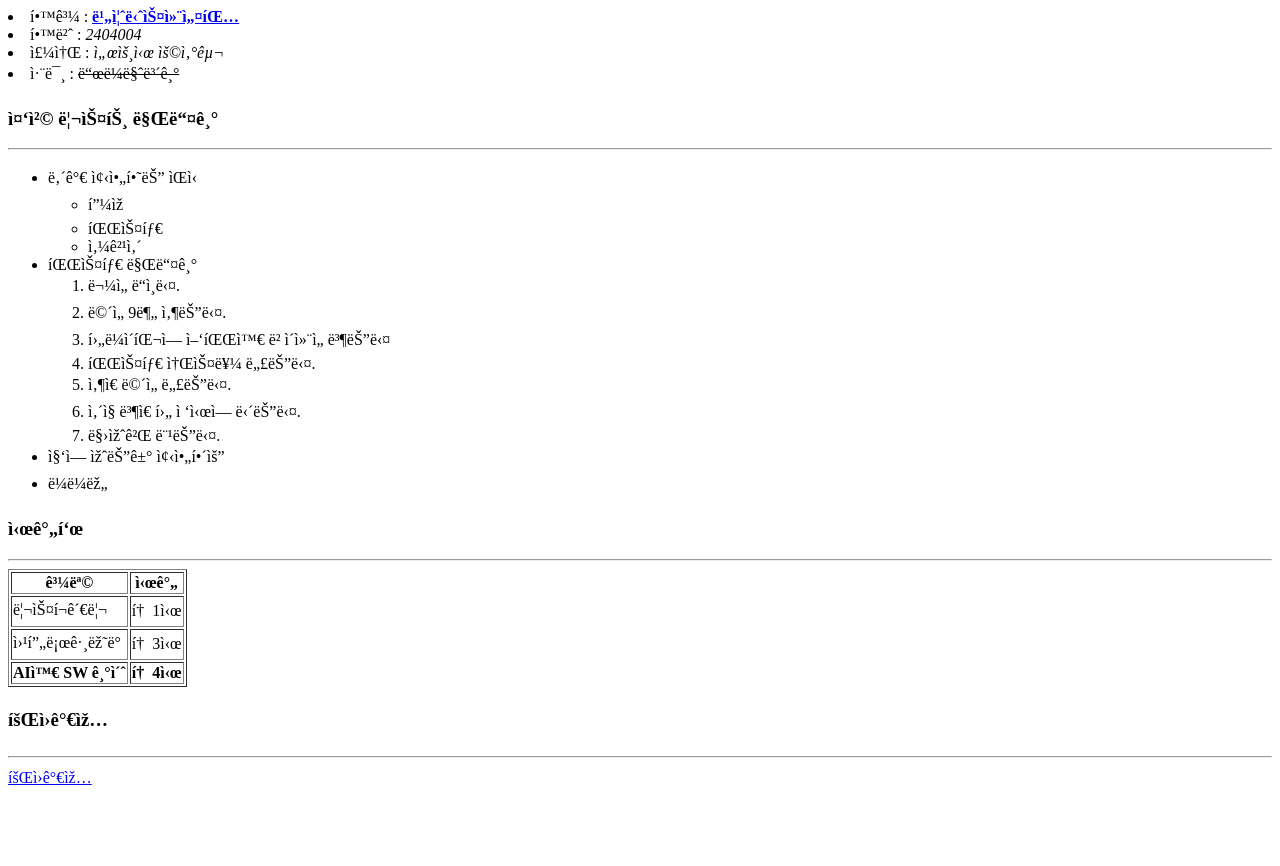
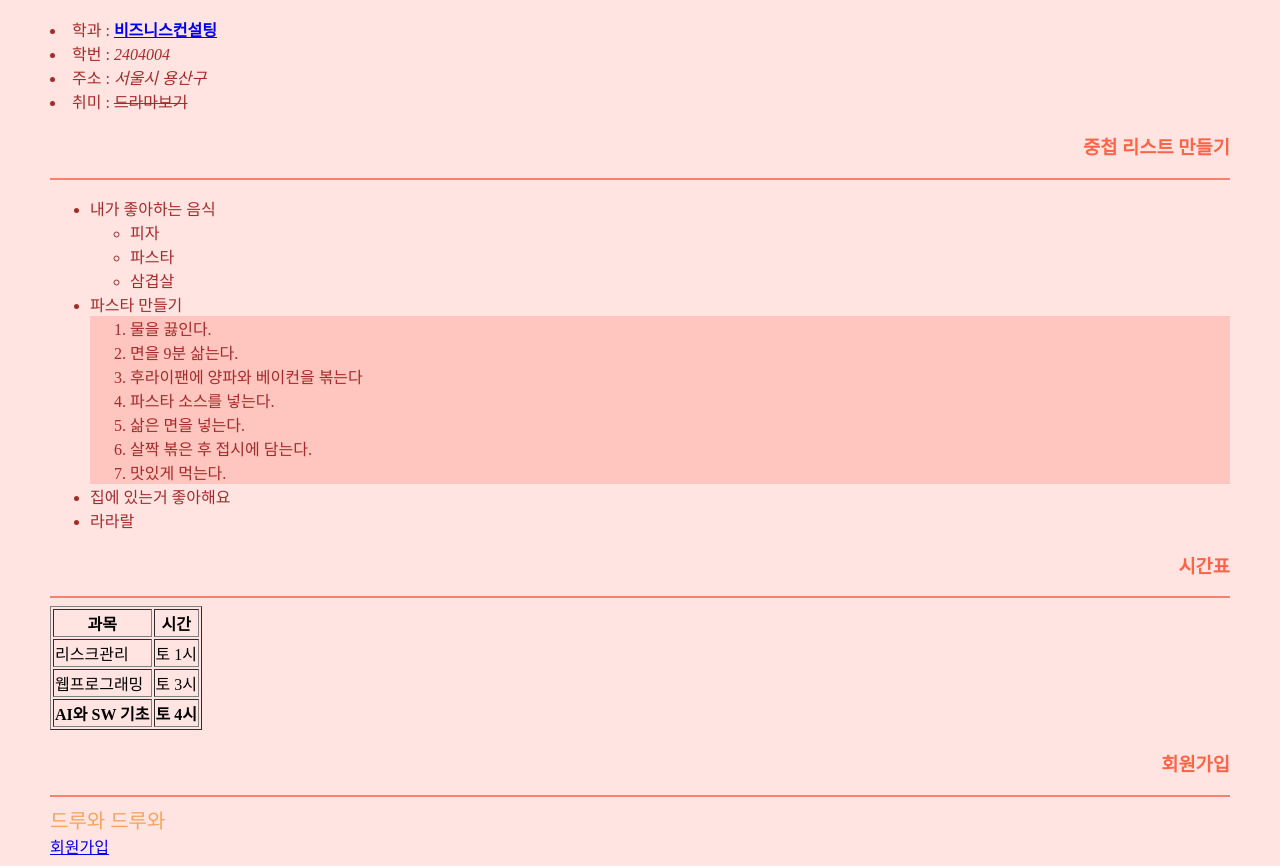
Before and after one commit to k379a/host, a plain HTML site: page index.html in a window 1280 px wide. Shown: the part 677-1543 px from the top of the page. Before the commit the page ends 1478 px from the top, so only its background shows below. Drawn offline with Linux system fonts and the light colour scheme.

Commit message:
Add files via upload

```diff
--- a/index.html
+++ b/index.html
@@ -1,11 +1,26 @@
 <!doctype html>
 <html>
 <head>
-    <meta charset="utef-8">
+    <meta charset="utf-8">
     <title>자기소개 페이지</title>
 </head>
+<style>
+
+    /* CSS3 스타일 시트 작성 */
+    body { background-color : mistyrose;
+    margin-left : 50px;
+    margin-right : 50px;}
+    h3 { color : tomato;
+    text-align: right; }
+    li { color : brown; }
+    hr { border : 1px solid salmon; }
+    span { color : sandybrown; font-size : 20px; }
+    #pasta {background : rgba(250, 128, 114, 0.301); }
+</style>
 <body>
-    <ul>자기소개</ul>
+    <h3>자기소개</h3>
+    <hr>
+    </thead>
         <li>학교 : 한성대</li>
             <ul><img src="https://search.pstatic.net/sunny/?src=https%3A%2F%2Fwww.hansung.ac.kr%2FCrossEditor%2Fbinary%2Fimages%2F000036%2F%25EC%2583%2581%25EC%2583%2581%25EB%25B6%2580%25EA%25B8%25B0_1_1.png&type=sc960_832" alt="한성대 마크" width="200"height="250"></ul>
         <li>이름 : 이주형</li>
@@ -24,7 +39,7 @@
                 <li>삼겹살
             </ul>
         <li>파스타 만들기
-            <ol type="1">
+            <ol type="1" id="pasta">
                 <li>물을 끓인다.
                 <li>면을 9분 삶는다.
                 <li>후라이팬에 양파와 베이컨을 볶는다
@@ -53,6 +68,7 @@
         </table>
     <h3>회원가입</h3>
     <hr>
+    <span>드루와 드루와</span><br>
     <a href="b.html" target="_blank">회원가입</a>
 </body>
 </html>
```
